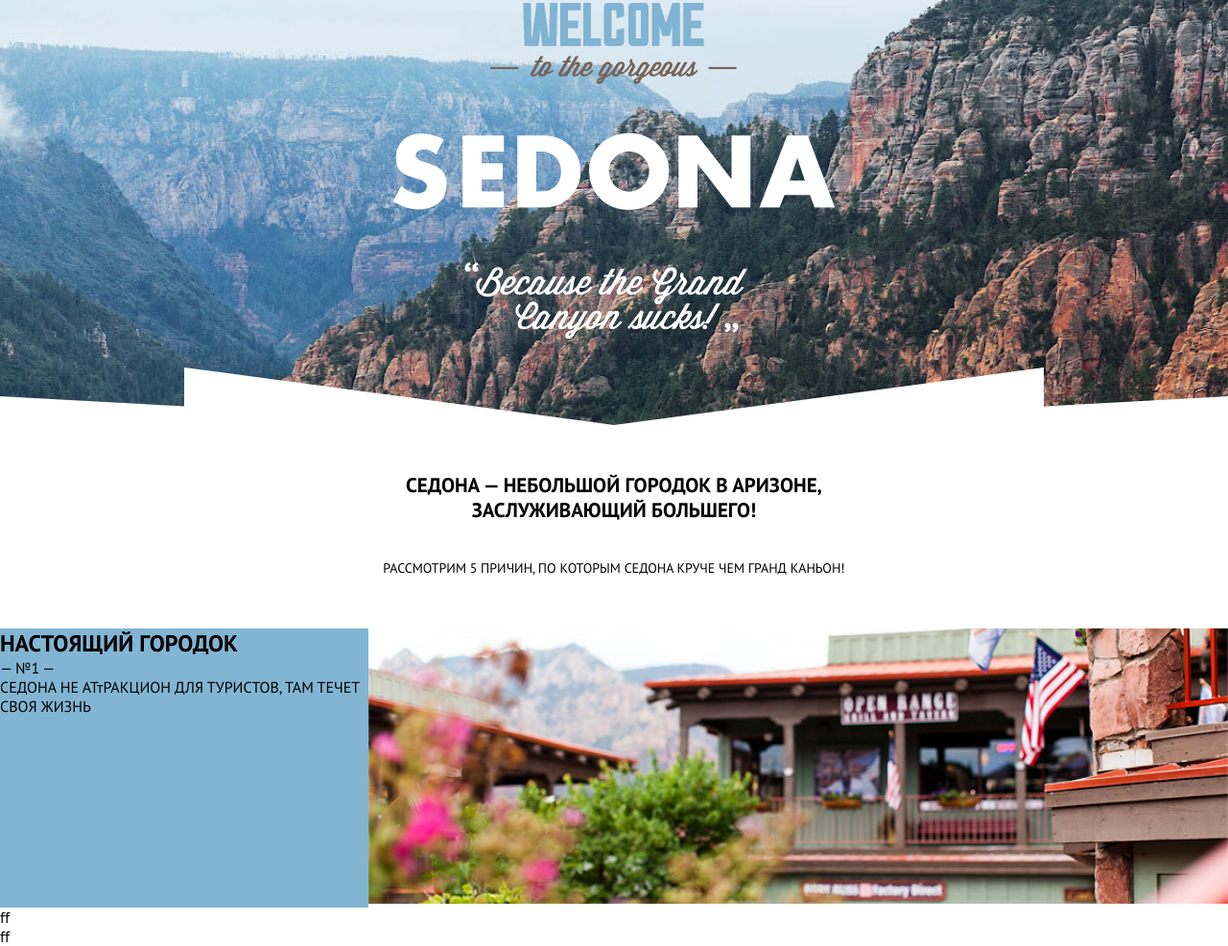
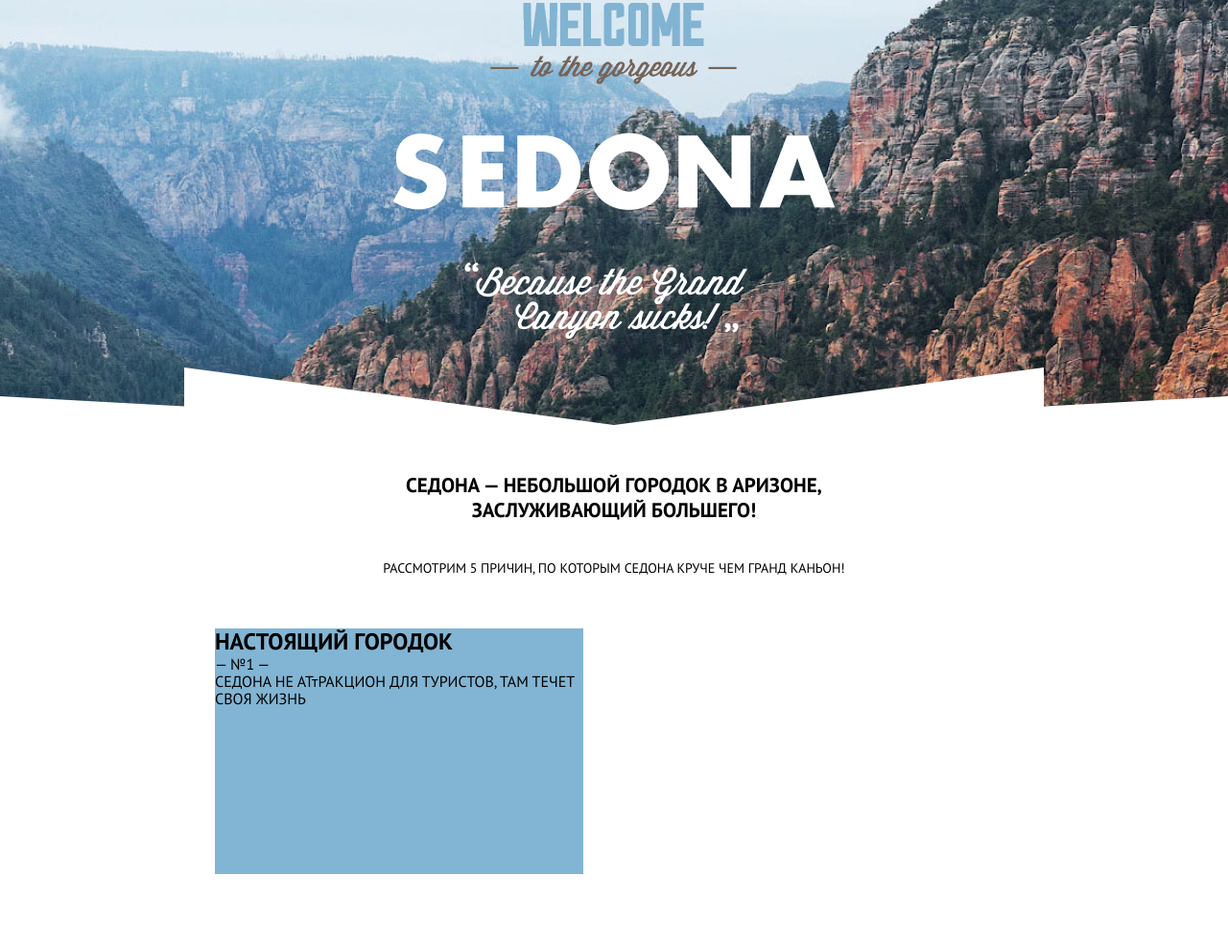
Before and after one commit to razzof/razzof.github.io, a plain HTML site: page index.html in a window 1280 px wide. Shown: the part 131-1117 px from the top of the page at 96% size. After the commit the page ends 1042 px from the top, so only its background shows below. Drawn offline with nearby package versions, Linux system fonts and the light colour scheme.

Commit message:
Add files via upload

```diff
--- a/index.html
+++ b/index.html
@@ -3,7 +3,7 @@
 <head>
     <meta charset="UTF-8">
     <title>Sedona Главная</title>
-
+    <link rel="stylesheet" href="style/normalize.css">
  <link rel="stylesheet" href="style/style.css">
     <meta name="viewport" content="width=device-width, initial-scale=1">
  <!--    <link rel="stylesheet/less" type="text/css" href="style/style.less" />  -->
@@ -64,9 +64,11 @@
 
      <div class="container">
      <section class="page-main__description">
+
        	<h1>СЕДОНА &mdash; небольшой городок в АРИЗОНЕ,
          зАСЛУЖИвающий большего!</h1>
         <p>Рассмотрим 5 причин, по которым Седона круче чем гранд каньон!</p>
+        <div class="dic-cont3"></div>
      </section>
      </div>
 
@@ -74,13 +76,19 @@
      <section class="page-main__reasons">
 
      	<div class="page-main__reasons__item1">
+
+     	  <div class="reasons__item1">
+
      	  <div class="reasons__item1__wrapper">
+
      	  	<h2>НАСТОЯЩИЙ ГОРОДОК</h2>
-            <p> — №1 — <br> СЕДОНА НЕ АТтРАКЦИОН ДЛЯ ТУРИСТОВ,
+            <p> — №1 — </p> <p> СЕДОНА НЕ АТтРАКЦИОН ДЛЯ ТУРИСТОВ,
             ТАМ ТЕЧЕТ СВОЯ ЖИЗНЬ</p>
      	  </div>
-     	  <div class="aa">
-     	  <img src="img/photo-city-desc.jpg" alt="">
+
+     	</div>
+     	 <div class="aa">
+
      	  </div>
 
      	</div>
@@ -89,7 +97,7 @@
 
      </section>
 
-     ff <br> ff <br>
+
 
     <script src="js/popup.js"></script>
 </body>
```
